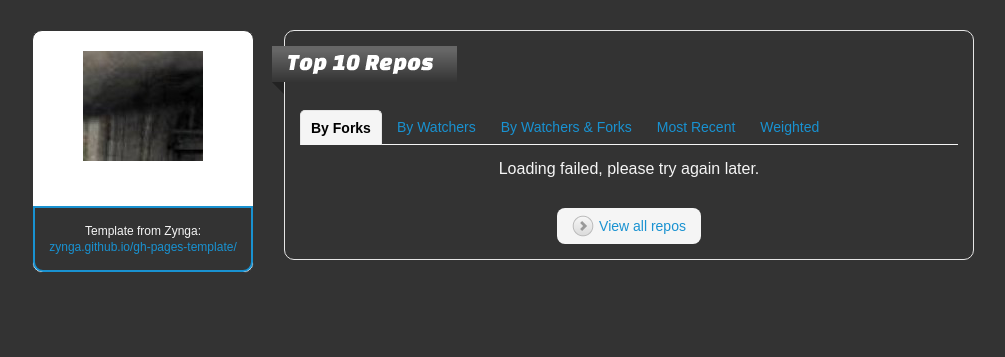
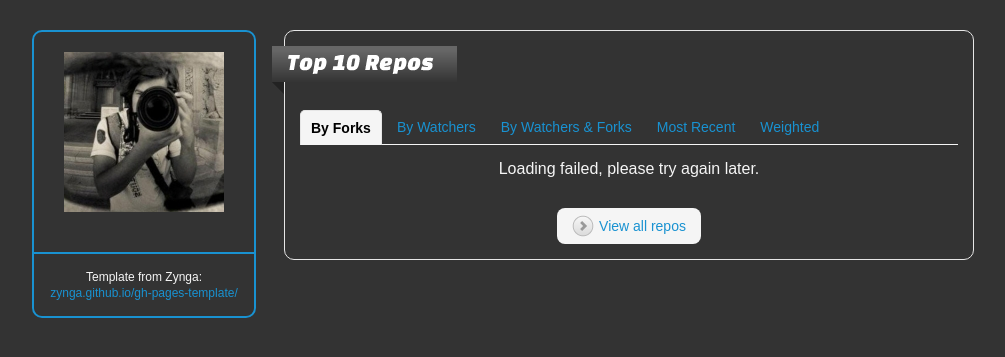
Before and after one commit to Nesh108/nesh108.github.io, a Jekyll site: the page built from index.html, in a window 1280 px wide. Shown: the top 357 px of the page, without its empty margins (138-1143 px from the left). Built offline with Jekyll 4.4.1, drawn with Linux system fonts in a browser that asks for light colours; nearby versions of some CDN libraries; the list of posts is cut into pages by our own code.

Commit message:
fixed homepage

```diff
--- a/css/style.css
+++ b/css/style.css
@@ -27,9 +27,9 @@ body {
 }
 
 header {
-    border: 1px solid #333;
+    border: 2px solid #1992d1;
     border-radius: 10px;
-    background: #fff;
+    background: #333;
     text-align: center;
     width: 220px;
     float: left;
@@ -37,9 +37,9 @@ header {
 
 header h1 {
     background: url('../img/profile_pic.jpg') no-repeat;
-    width: 120px;
-    height: 110px;
-    margin: 20px auto 15px auto;
+    width: 160px;
+    height: 160px;
+    margin: 20px auto 10px auto;
     text-indent: 100%;
     white-space: nowrap;
     overflow: hidden;
@@ -88,7 +88,7 @@ header h2 {
     background: #333;
     border-bottom-left-radius: 10px;
     border-bottom-right-radius: 10px;
-    border: 2px solid #1992d1;
+    border-top: 2px solid #1992d1;
     padding-bottom: 15px;
 }
 
--- a/script/leaderboard.js
+++ b/script/leaderboard.js
@@ -49,7 +49,7 @@
 
             // Add all repos
             for (var i = 0, iLen = arguments.length; i < iLen; i++) {
-                if (arguments[i][1] !== 'success') {
+                if (arguments[i][1] !== 'success' && arguments[1] !== 'success') {
                     continue;
                 }
                 repos = repos.concat(arguments[i][0]);
```
Also changed, not shown: img/open-source.png (deleted), img/profile_pic.jpg.
